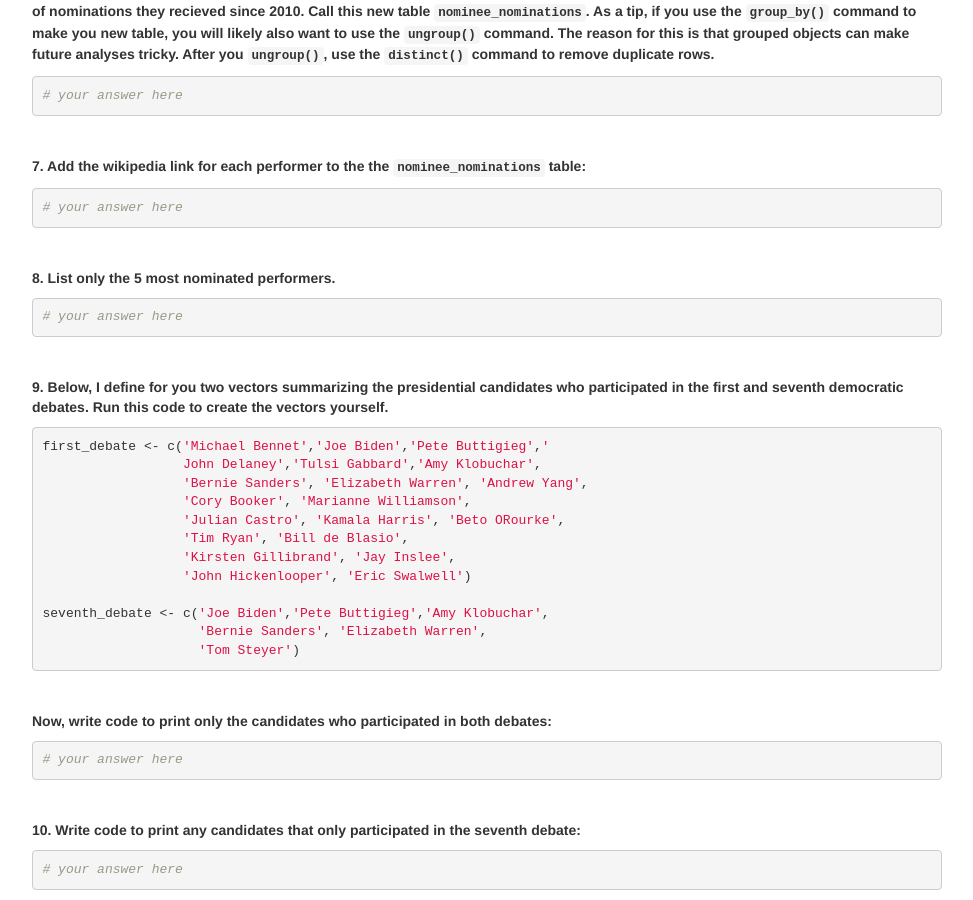
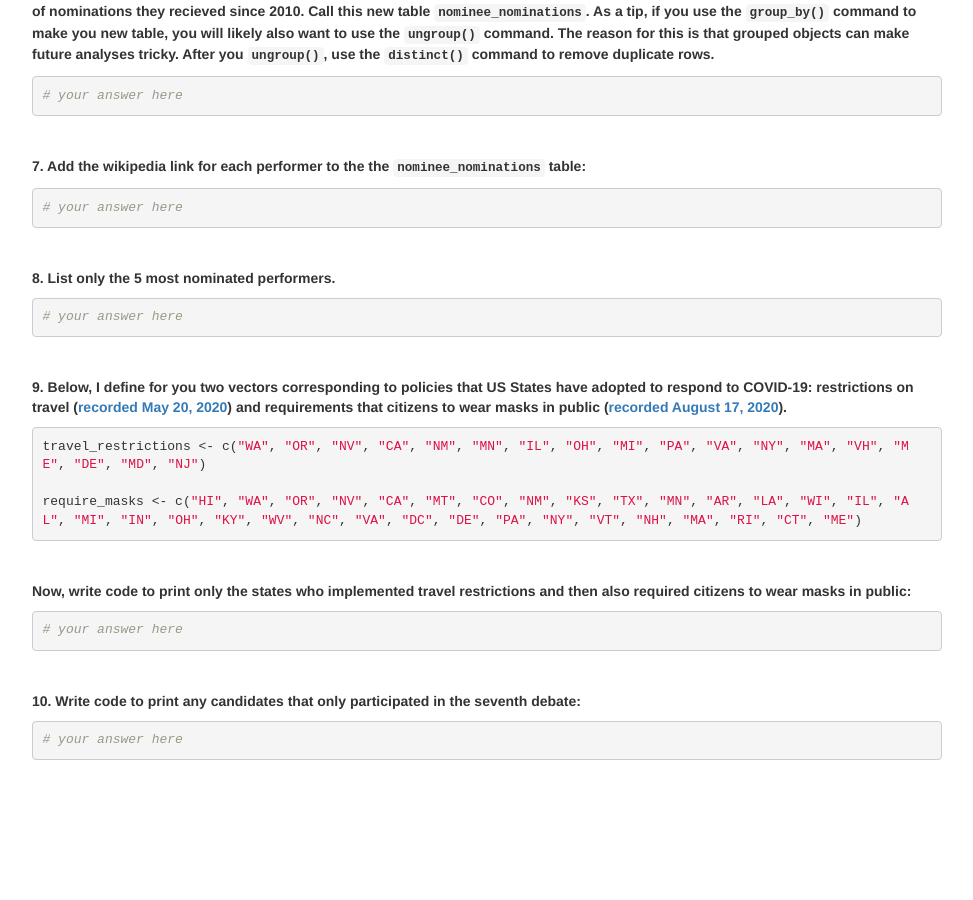
Before and after one commit to dssoc/dssoc.github.io, a Jekyll site: the page assignments/Lab_2.html, which Jekyll copies as it is, in a window 1280 px wide and 900 px high, scrolled down 1361 px. Shown: the whole window, without its empty margins (153-1126 px from the left). Built offline with Jekyll 4.4.1, drawn with Linux system fonts in a browser that asks for light colours; after the commit the page ends 2131 px from its top, so only the background shows below that.

Commit message:
switched lab #2 to use coronavirus restrictions

```diff
--- a/assignments/Lab_2.html
+++ b/assignments/Lab_2.html
@@ -427,21 +427,12 @@
 <p><strong>8. List only the 5 most nominated performers.</strong></p>
 <pre class="r"><code># your answer here</code></pre>
 <p><br /></p>
-<p><strong>9. Below, I define for you two vectors summarizing the presidential candidates who participated in the first and seventh democratic debates. Run this code to create the vectors yourself.</strong></p>
-<pre class="r"><code>first_debate &lt;- c(&#39;Michael Bennet&#39;,&#39;Joe Biden&#39;,&#39;Pete Buttigieg&#39;,&#39;
-                  John Delaney&#39;,&#39;Tulsi Gabbard&#39;,&#39;Amy Klobuchar&#39;,
-                  &#39;Bernie Sanders&#39;, &#39;Elizabeth Warren&#39;, &#39;Andrew Yang&#39;,
-                  &#39;Cory Booker&#39;, &#39;Marianne Williamson&#39;,
-                  &#39;Julian Castro&#39;, &#39;Kamala Harris&#39;, &#39;Beto ORourke&#39;,
-                  &#39;Tim Ryan&#39;, &#39;Bill de Blasio&#39;,
-                  &#39;Kirsten Gillibrand&#39;, &#39;Jay Inslee&#39;,
-                  &#39;John Hickenlooper&#39;, &#39;Eric Swalwell&#39;)
+<p><strong>9. Below, I define for you two vectors corresponding to policies that US States have adopted to respond to COVID-19: restrictions on travel (<a href="https://www.wsj.com/articles/a-state-by-state-guide-to-coronavirus-lockdowns-11584749351">recorded May 20, 2020</a>) and requirements that citizens to wear masks in public (<a href="https://www.cnn.com/2020/06/19/us/states-face-mask-coronavirus-trnd/index.html">recorded August 17, 2020</a>).</strong></p>
+<pre class="r"><code>travel_restrictions &lt;- c(&quot;WA&quot;, &quot;OR&quot;, &quot;NV&quot;, &quot;CA&quot;, &quot;NM&quot;, &quot;MN&quot;, &quot;IL&quot;, &quot;OH&quot;, &quot;MI&quot;, &quot;PA&quot;, &quot;VA&quot;, &quot;NY&quot;, &quot;MA&quot;, &quot;VH&quot;, &quot;ME&quot;, &quot;DE&quot;, &quot;MD&quot;, &quot;NJ&quot;)
 
-seventh_debate &lt;- c(&#39;Joe Biden&#39;,&#39;Pete Buttigieg&#39;,&#39;Amy Klobuchar&#39;,
-                    &#39;Bernie Sanders&#39;, &#39;Elizabeth Warren&#39;,
-                    &#39;Tom Steyer&#39;)</code></pre>
+require_masks &lt;- c(&quot;HI&quot;, &quot;WA&quot;, &quot;OR&quot;, &quot;NV&quot;, &quot;CA&quot;, &quot;MT&quot;, &quot;CO&quot;, &quot;NM&quot;, &quot;KS&quot;, &quot;TX&quot;, &quot;MN&quot;, &quot;AR&quot;, &quot;LA&quot;, &quot;WI&quot;, &quot;IL&quot;, &quot;AL&quot;, &quot;MI&quot;, &quot;IN&quot;, &quot;OH&quot;, &quot;KY&quot;, &quot;WV&quot;, &quot;NC&quot;, &quot;VA&quot;, &quot;DC&quot;, &quot;DE&quot;, &quot;PA&quot;, &quot;NY&quot;, &quot;VT&quot;, &quot;NH&quot;, &quot;MA&quot;, &quot;RI&quot;, &quot;CT&quot;, &quot;ME&quot;)</code></pre>
 <p><br /></p>
-<p><strong>Now, write code to print only the candidates who participated in both debates:</strong></p>
+<p><strong>Now, write code to print only the states who implemented travel restrictions and then also required citizens to wear masks in public:</strong></p>
 <pre class="r"><code># your answer here</code></pre>
 <p><br /></p>
 <p><strong>10. Write code to print any candidates that only participated in the seventh debate:</strong></p>
```
Also changed, not shown: assignments/Lab_2.Rmd (+4 -13 lines).
